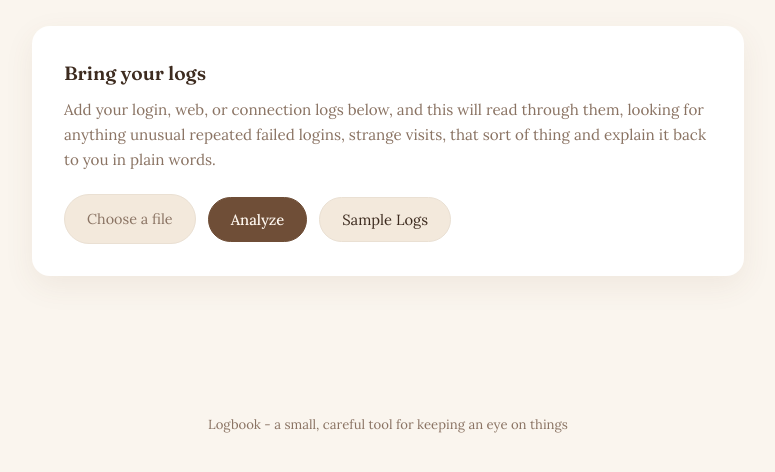
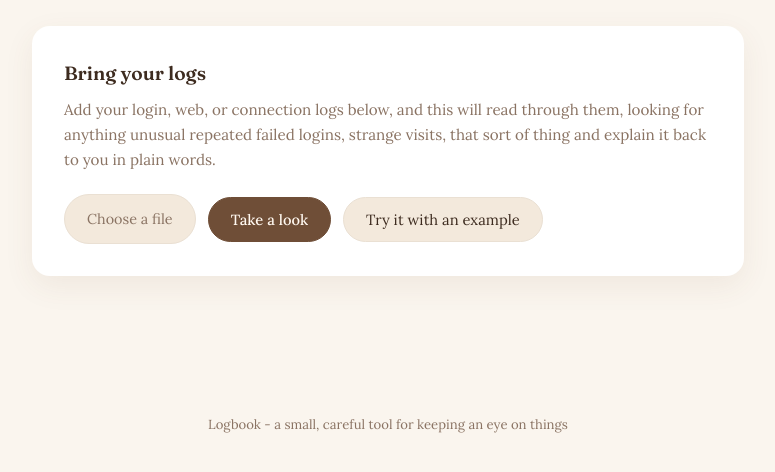
Before and after one commit to ishitaacharya2005/ai-log-incident-agent, a FastAPI app: page / in a window 1280 px wide. Shown: the part 147-619 px from the top of the page, without its empty margins (252-1027 px from the left). Run offline with FastAPI, Linux system fonts and the light colour scheme.

Commit message:
upload 11

```diff
--- a/app/templates/index.html
+++ b/app/templates/index.html
@@ -3,7 +3,7 @@
 <head>
 <meta charset="UTF-8" />
 <meta name="viewport" content="width=device-width, initial-scale=1.0" />
-<title>Logbook - a quiet watch over your logs</title>
+<title>Logbook &mdash; a quiet watch over your logs</title>
 <link rel="preconnect" href="https://fonts.googleapis.com">
 <link href="https://fonts.googleapis.com/css2?family=Fraunces:opsz,wght@9..144,400;9..144,600;9..144,700&family=Lora:ital,wght@0,400;0,500;0,600;1,400&display=swap" rel="stylesheet">
 <link rel="stylesheet" href="/static/style.css">
@@ -24,8 +24,8 @@
         <span id="fileName">Choose a file</span>
         <input type="file" id="fileInput" multiple accept=".log,.txt" />
       </div>
-      <button class="btn-primary" id="analyzeBtn">Analyze </button>
-      <button id="sampleBtn">Sample Logs</button>
+      <button class="btn-primary" id="analyzeBtn">Take a look</button>
+      <button id="sampleBtn">Try it with an example</button>
     </div>
   </section>
 
@@ -59,9 +59,9 @@
   };
 
   const FRIENDLY_SEVERITY = {
-    critical: 'Needs attention now',
-    high: 'Worth a close look',
-    medium: 'Worth noting',
+    critical: 'Urgent',
+    high: 'High',
+    medium: 'Medium',
     low: 'Minor',
   };
 
@@ -72,8 +72,8 @@
     let html = `
       <div class="summary-bar">
         <div class="summary-cell sev-critical"><div class="num">${severityCount(b,'critical')}</div><div class="label">Urgent</div></div>
-        <div class="summary-cell sev-high"><div class="num">${severityCount(b,'high')}</div><div class="label">Worth a look</div></div>
-        <div class="summary-cell sev-medium"><div class="num">${severityCount(b,'medium')}</div><div class="label">Worth noting</div></div>
+        <div class="summary-cell sev-high"><div class="num">${severityCount(b,'high')}</div><div class="label">High</div></div>
+        <div class="summary-cell sev-medium"><div class="num">${severityCount(b,'medium')}</div><div class="label">Medium</div></div>
         <div class="summary-cell sev-low"><div class="num">${severityCount(b,'low')}</div><div class="label">Minor</div></div>
       </div>
 
@@ -105,7 +105,7 @@
               <span>From <b>${inc.src_ip}</b></span>
             </div>
             <div class="incident-summary">${inc.analyst_summary}</div>
-            <div class="incident-action"><b>What to do →</b> ${inc.recommended_action}</div>
+            <div class="incident-action"><b>What to do &rarr;</b> ${inc.recommended_action}</div>
             <span class="evidence-toggle" onclick="toggleEvidence(${idx})">See the lines behind this (${inc.evidence_count})</span>
             <div class="evidence-block" id="evidence-${idx}">${inc.sample_evidence.join('\n')}</div>
           </div>
@@ -122,7 +122,7 @@
   };
 
   async function runAnalysis(endpoint, options) {
-    resultsEl.innerHTML = `<div class="loading-state">Reading through everything, one line at a time…</div>`;
+    resultsEl.innerHTML = `<div class="loading-state">Reading through everything, one line at a time&hellip;</div>`;
     try {
       const res = await fetch(endpoint, options);
       if (!res.ok) throw new Error(`Something went wrong (${res.status})`);
@@ -140,11 +140,11 @@
     }
     const formData = new FormData();
     for (const f of fileInput.files) formData.append('files', f);
-    runAnalysis('/api/analyze', { method: 'POST', body: formData });
+    runAnalysis('/api/analyze?use_llm=true', { method: 'POST', body: formData });
   });
 
   sampleBtn.addEventListener('click', () => {
-    runAnalysis('/api/sample-report', { method: 'GET' });
+    runAnalysis('/api/sample-report?use_llm=true', { method: 'GET' });
   });
 </script>
 
```
